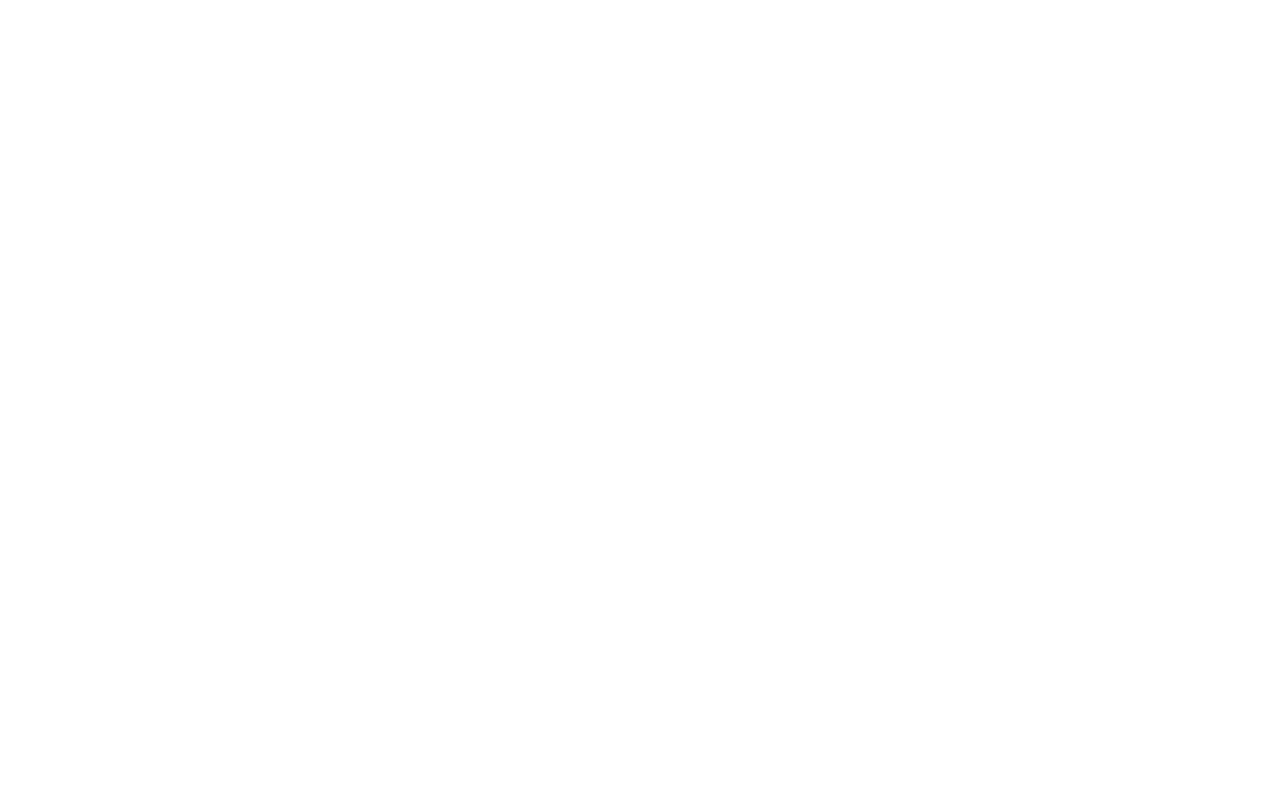
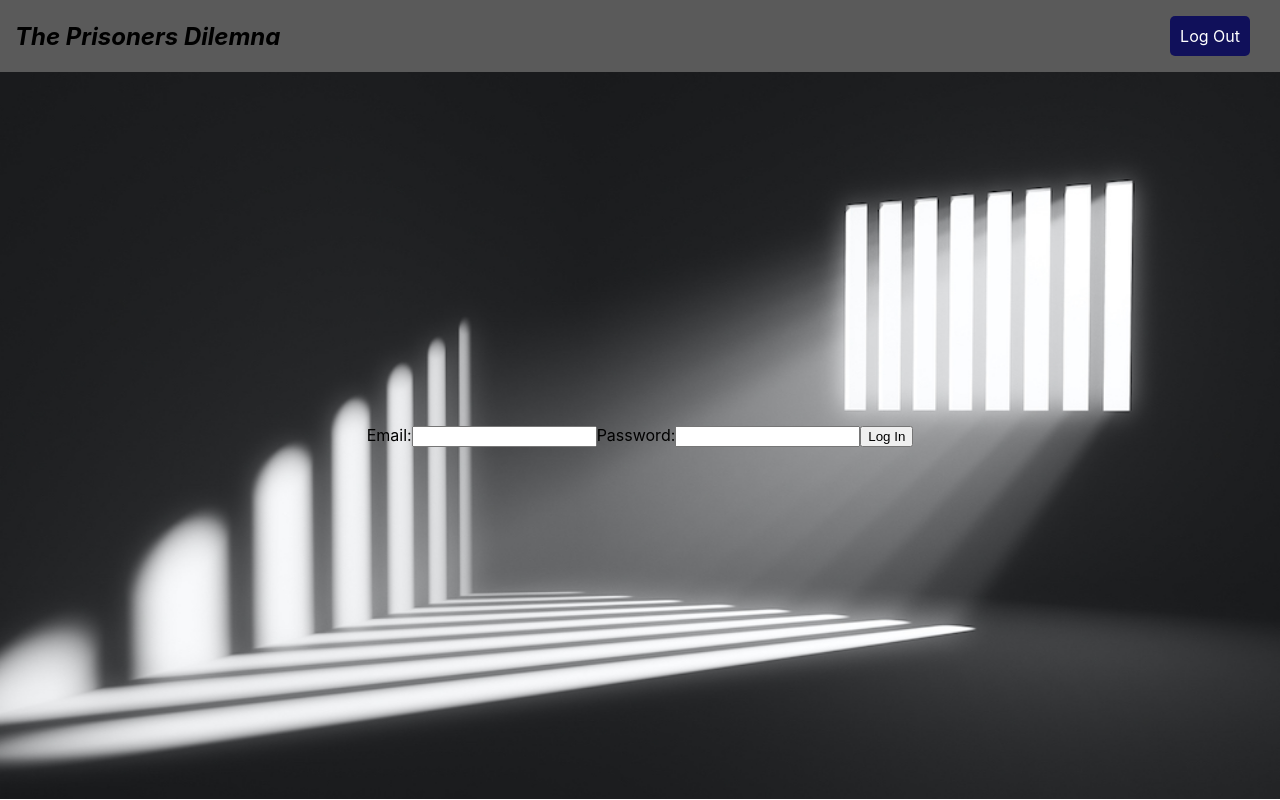
Before and after one commit to AydenGUI/PrisonersDilemna, a React (Create React App) app in the folder prisoners-dilemna/client/: page /LogIn in a window 1280 px wide. Before the commit this address had no page. Built offline with nearby package versions, Linux system fonts and the light colour scheme.

Commit message:
added sign up and log in pages

```diff
--- a/prisoners-dilemna/client/src/App.js
+++ b/prisoners-dilemna/client/src/App.js
@@ -7,6 +7,8 @@
 import UpdateItemInfo from './component/UpdateItemInfo';
 import CreateItem from './component/CreateItem';
 import DeleteItem from './component/DeleteItem';
+import SignUp from './component/SignUp';
+import LogIn from './component/LogIn';
 
 
 function App() {
@@ -16,6 +18,8 @@
         <Routes>
         <Route exact path='/' element={<Home/>}/>
         <Route exact path='/LoggedIn' element={<LoggedIn/>}/>
+        <Route exact path='/SignUp' element={<SignUp/>}/>
+        <Route exact path='/LogIn' element={<LogIn/>}/>
         {/* <Route exact path='/Items' element={<Item/>}/> */}
         <Route exact path='/CreateItems'element={<CreateItem/>}/>
         <Route exact path='/UpdateItems' element={<UpdateItemInfo/>}/>
--- a/prisoners-dilemna/client/src/component/Home.js
+++ b/prisoners-dilemna/client/src/component/Home.js
@@ -8,8 +8,8 @@
         <nav>
             <i><h2>The Prisoners Dilemna</h2></i>
             <ul class="nav-links">
-            <li class="nav-item"><Link to="/LoggedIn">Login</Link></li>
-            <li class="nav-item"><Link to="/LoggedIn">Create Account</Link></li>
+            <li class="nav-item"><Link to="/LogIn">Login</Link></li>
+            <li class="nav-item"><Link to="/SignUp">Create Account</Link></li>
             </ul>
         </nav>
 
--- /dev/null
+++ b/prisoners-dilemna/client/src/component/LogIn.js
@@ -0,0 +1,79 @@
+import background from '../assests/1203prison.jpg';
+import { Link } from 'react-router-dom';
+import './LoggedIn.css';
+import React, { useState } from 'react';
+import axios from 'axios';
+
+
+function LogIn() {
+
+  const [email, setEmail] = useState('');
+  const [password, setPassword] = useState('');
+
+  const handleEmailChange = (event) => {
+    setEmail(event.target.value);
+  };
+
+  const handlePasswordChange = (event) => {
+    setPassword(event.target.value);
+  };
+
+
+  // Might need to add async and await for this function
+  const handleSubmit = (event) => {
+    event.preventDefault();
+    // Handle form submission
+
+    const data = {
+        email: email,
+        password: password
+      };
+
+      axios.post('http://localhost:3001/api/users', data)
+        .then((response) => {
+          console.log(response);
+        })
+        .catch((error) => {
+          console.log(error);
+    });
+  };
+
+
+    return (
+        <div className="Home">
+        <nav>
+            <i><h2>The Prisoners Dilemna</h2></i>
+            <ul class="nav-links">
+            <li class="nav-item"><Link to="/">Log Out</Link></li>
+            </ul>
+        </nav>
+
+        <div class="banner">
+            <form onSubmit={handleSubmit}>
+        <label>
+         Email:
+         <input type="email" value={email} onChange={handleEmailChange} />
+        </label>
+        < label>
+         Password:
+            <input type="password" value={password} onChange={handlePasswordChange} />
+         </label>
+        <button type="submit">Log In</button>
+        </form>
+            {/* <ul class="nav-links">
+                <li class="nav-item"><Link to="/Items">Items</Link></li>
+                <li class="nav-item"><Link to="/CreateItems">Create Items</Link></li>
+                <li class="nav-item"><Link to="/UpdateItems">Update Items</Link></li>
+                <li class="nav-item"><Link to="/DeleteItems">Delete Items</Link></li>
+            </ul> */}
+
+            {/* // stuff goes on top of the banner here */}
+        </div>
+
+        {/* <header className="App-header">      */}
+        {/* </header> */}
+        </div>
+    );
+}
+
+export default LogIn;
--- /dev/null
+++ b/prisoners-dilemna/client/src/component/SignUp.js
@@ -0,0 +1,79 @@
+import background from '../assests/1203prison.jpg';
+import { Link } from 'react-router-dom';
+import './LoggedIn.css';
+import React, { useState } from 'react';
+import axios from 'axios';
+
+
+function SignUp() {
+
+  const [email, setEmail] = useState('');
+  const [password, setPassword] = useState('');
+
+  const handleEmailChange = (event) => {
+    setEmail(event.target.value);
+  };
+
+  const handlePasswordChange = (event) => {
+    setPassword(event.target.value);
+  };
+
+
+  // Might need to add async and await for this function
+  const handleSubmit = (event) => {
+    event.preventDefault();
+    // Handle form submission
+
+    const data = {
+        email: email,
+        password: password
+      };
+
+      axios.post('http://localhost:3001/api/users', data)
+        .then((response) => {
+          console.log(response);
+        })
+        .catch((error) => {
+          console.log(error);
+    });
+  };
+
+
+    return (
+        <div className="Home">
+        <nav>
+            <i><h2>The Prisoners Dilemna</h2></i>
+            <ul class="nav-links">
+            <li class="nav-item"><Link to="/">Log Out</Link></li>
+            </ul>
+        </nav>
+
+        <div class="banner">
+            <form onSubmit={handleSubmit}>
+        <label>
+         Email:
+         <input type="email" value={email} onChange={handleEmailChange} />
+        </label>
+      < label>
+         Password:
+            <input type="password" value={password} onChange={handlePasswordChange} />
+         </label>
+        <button type="submit">Sign Up</button>
+        </form>
+            {/* <ul class="nav-links">
+                <li class="nav-item"><Link to="/Items">Items</Link></li>
+                <li class="nav-item"><Link to="/CreateItems">Create Items</Link></li>
+                <li class="nav-item"><Link to="/UpdateItems">Update Items</Link></li>
+                <li class="nav-item"><Link to="/DeleteItems">Delete Items</Link></li>
+            </ul> */}
+
+            {/* // stuff goes on top of the banner here */}
+        </div>
+
+        {/* <header className="App-header">      */}
+        {/* </header> */}
+        </div>
+    );
+}
+
+export default SignUp;
--- a/prisoners-dilemna/package.json
+++ b/prisoners-dilemna/package.json
@@ -6,10 +6,13 @@
     "@testing-library/jest-dom": "^5.16.5",
     "@testing-library/react": "^13.4.0",
     "@testing-library/user-event": "^13.5.0",
+    "axios": "^1.3.6",
+    "bcryptjs": "^2.4.3",
     "body-parser": "^1.20.2",
     "config": "^3.3.9",
     "cors": "^2.8.5",
     "express": "^4.18.2",
+    "jsonwebtoken": "^9.0.0",
     "mongoose": "^7.0.4",
     "react": "^18.2.0",
     "react-dom": "^18.2.0",
```
Also changed, not shown: 2 other files (tests, documents, lock files or other folders).
